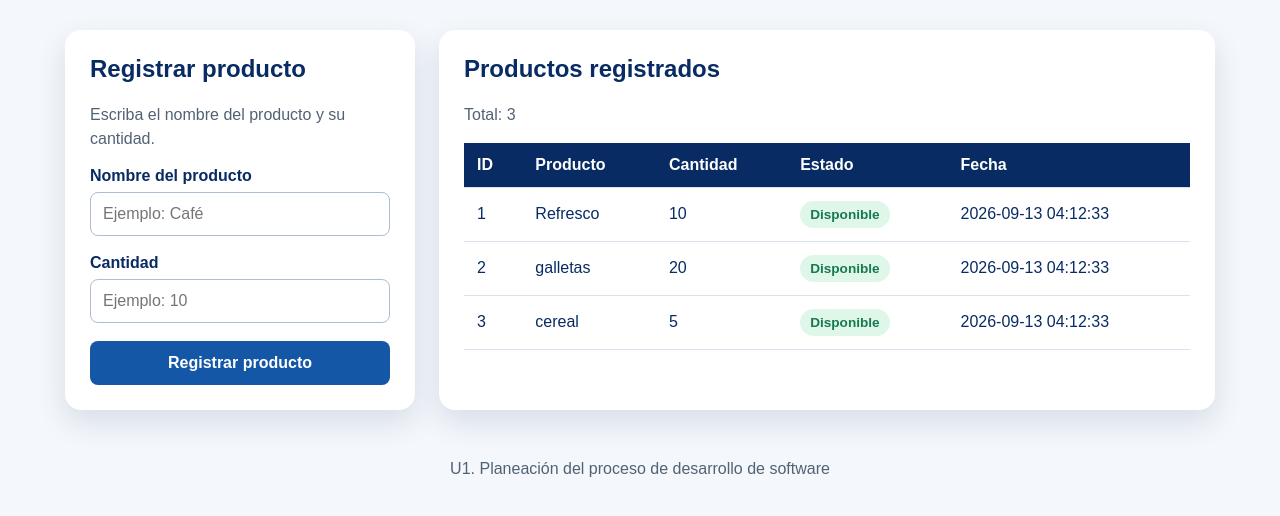
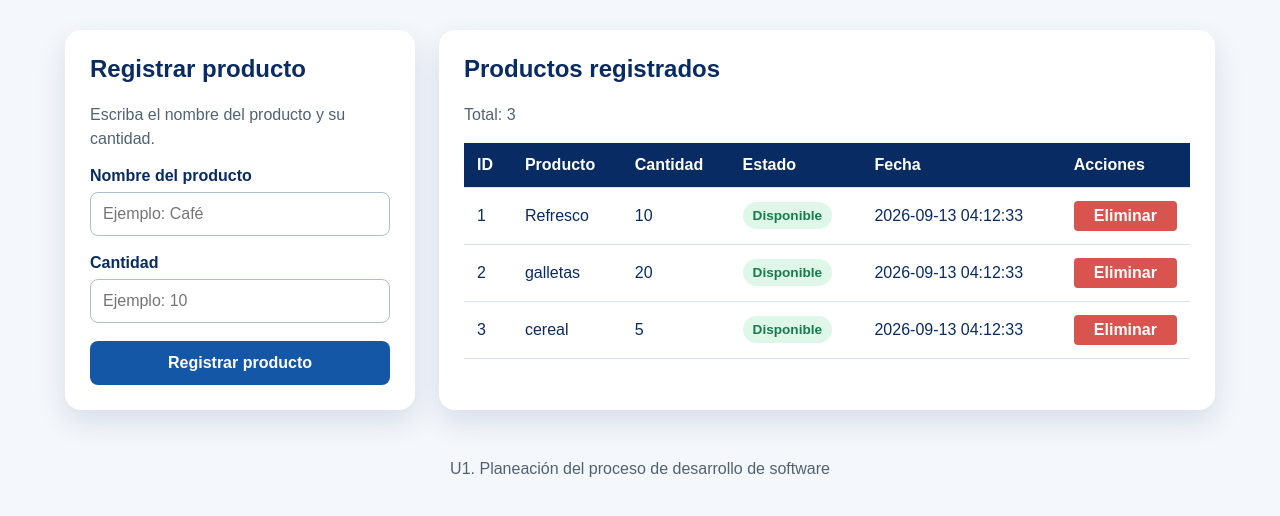
Before and after one commit to Kevin-VR-99/inventario, a PHP site: page / in a window 1280 px wide. Shown: the part 186-702 px from the top of the page. Run offline with PHP 8.4, Linux system fonts and the light colour scheme; data comes from the database, SQL or seed files in the repository; a stand-in replaces the project's code that opens the database connection.

Commit message:
feat: agrega botón para eliminar producto con confirmación

```diff
--- a/css/estilos.css
+++ b/css/estilos.css
@@ -197,3 +197,23 @@ footer {
         grid-template-columns: 1fr;
     }
 }
+
+.btn-eliminar {
+    background-color: #d9534f;
+    color: white;
+    border: none;
+    padding: 6px 12px;
+    border-radius: 4px;
+    cursor: pointer;
+}
+.btn-eliminar:hover {
+    background-color: #b52b27;
+}
+button.btn-eliminar {
+    background-color: #d9534f;
+    color: white;
+}
+
+button.btn-eliminar:hover {
+    background-color: #b52b27;
+}
--- a/index.php
+++ b/index.php
@@ -19,13 +19,11 @@ $estado = $_GET['estado'] ?? '';
 
 <!DOCTYPE html>
 <html lang="es">
+
 <head>
     <meta charset="UTF-8">
 
-    <meta
-        name="viewport"
-        content="width=device-width, initial-scale=1.0"
-    >
+    <meta name="viewport" content="width=device-width, initial-scale=1.0">
 
     <title>INVENTARIO</title>
 
@@ -77,14 +75,7 @@ $estado = $_GET['estado'] ?? '';
                         Nombre del producto
                     </label>
 
-                    <input
-                        type="text"
-                        id="nombre"
-                        name="nombre"
-                        maxlength="100"
-                        placeholder="Ejemplo: Café"
-                        required
-                    >
+                    <input type="text" id="nombre" name="nombre" maxlength="100" placeholder="Ejemplo: Café" required>
                 </div>
 
                 <div class="campo">
@@ -92,13 +83,7 @@ $estado = $_GET['estado'] ?? '';
                         Cantidad
                     </label>
 
-                    <input
-                        type="number"
-                        id="cantidad"
-                        name="cantidad"
-                        placeholder="Ejemplo: 10"
-                        required
-                    >
+                    <input type="number" id="cantidad" name="cantidad" placeholder="Ejemplo: 10" required>
                 </div>
 
                 <button type="submit">
@@ -127,6 +112,7 @@ $estado = $_GET['estado'] ?? '';
                             <th>Cantidad</th>
                             <th>Estado</th>
                             <th>Fecha</th>
+                            <th>Acciones</th>
                         </tr>
                     </thead>
 
@@ -174,6 +160,14 @@ $estado = $_GET['estado'] ?? '';
                                     echo $producto['fecharegistro'];
                                     ?>
                                 </td>
+
+                                <td>
+                                    <form action="eliminar.php" method="POST"
+                                        onsubmit="return confirm('¿Seguro que deseas eliminar este producto? Esta acción no se puede deshacer.');">
+                                        <input type="hidden" name="id" value="<?= (int) $producto['id'] ?>">
+                                        <button type="submit" class="btn-eliminar">Eliminar</button>
+                                    </form>
+                                </td>
                             </tr>
                         <?php endforeach; ?>
                     </tbody>
@@ -186,4 +180,5 @@ $estado = $_GET['estado'] ?? '';
         U1. Planeación del proceso de desarrollo de software
     </footer>
 </body>
+
 </html>
```
Also changed, not shown: eliminar.php (added, +12 -0 lines).
